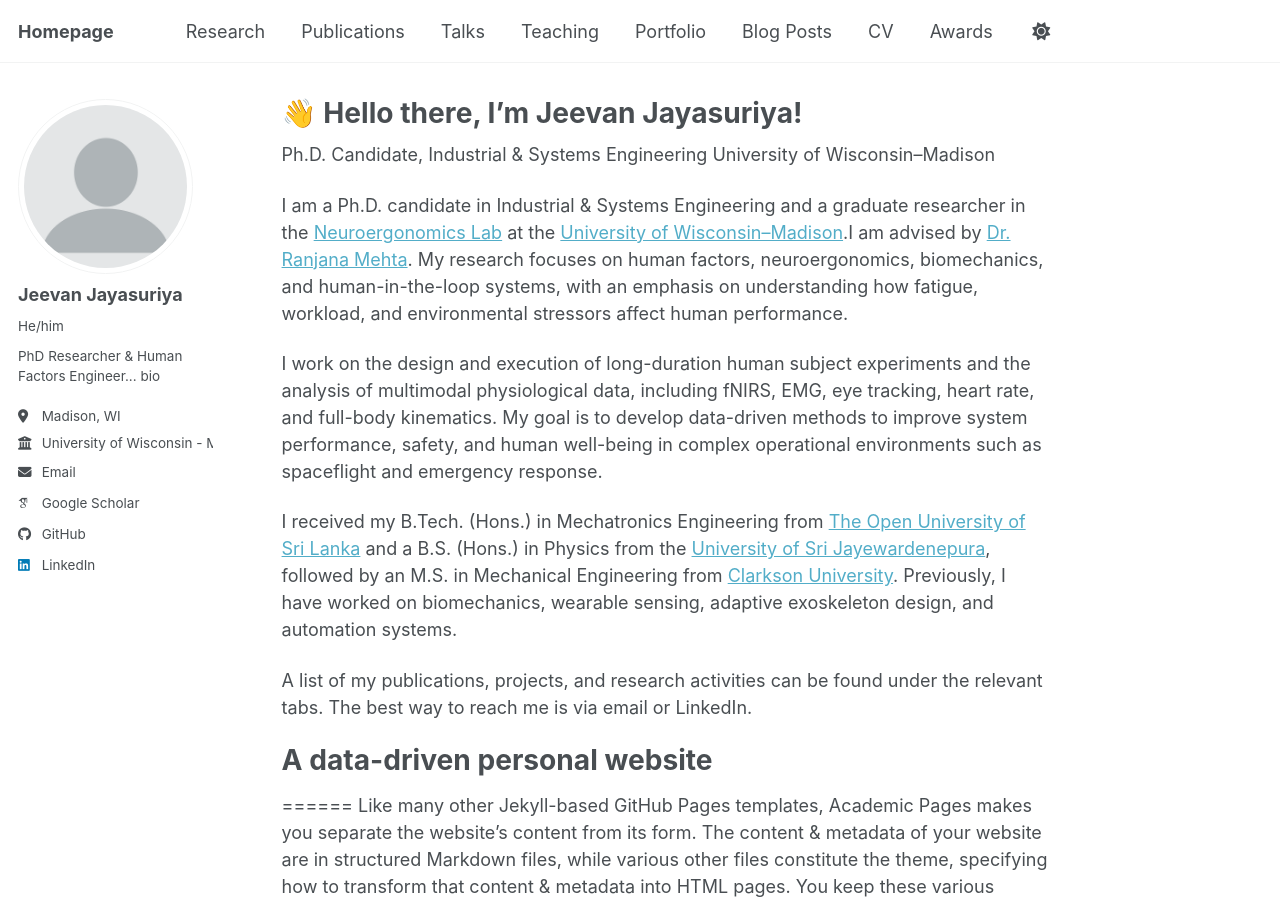
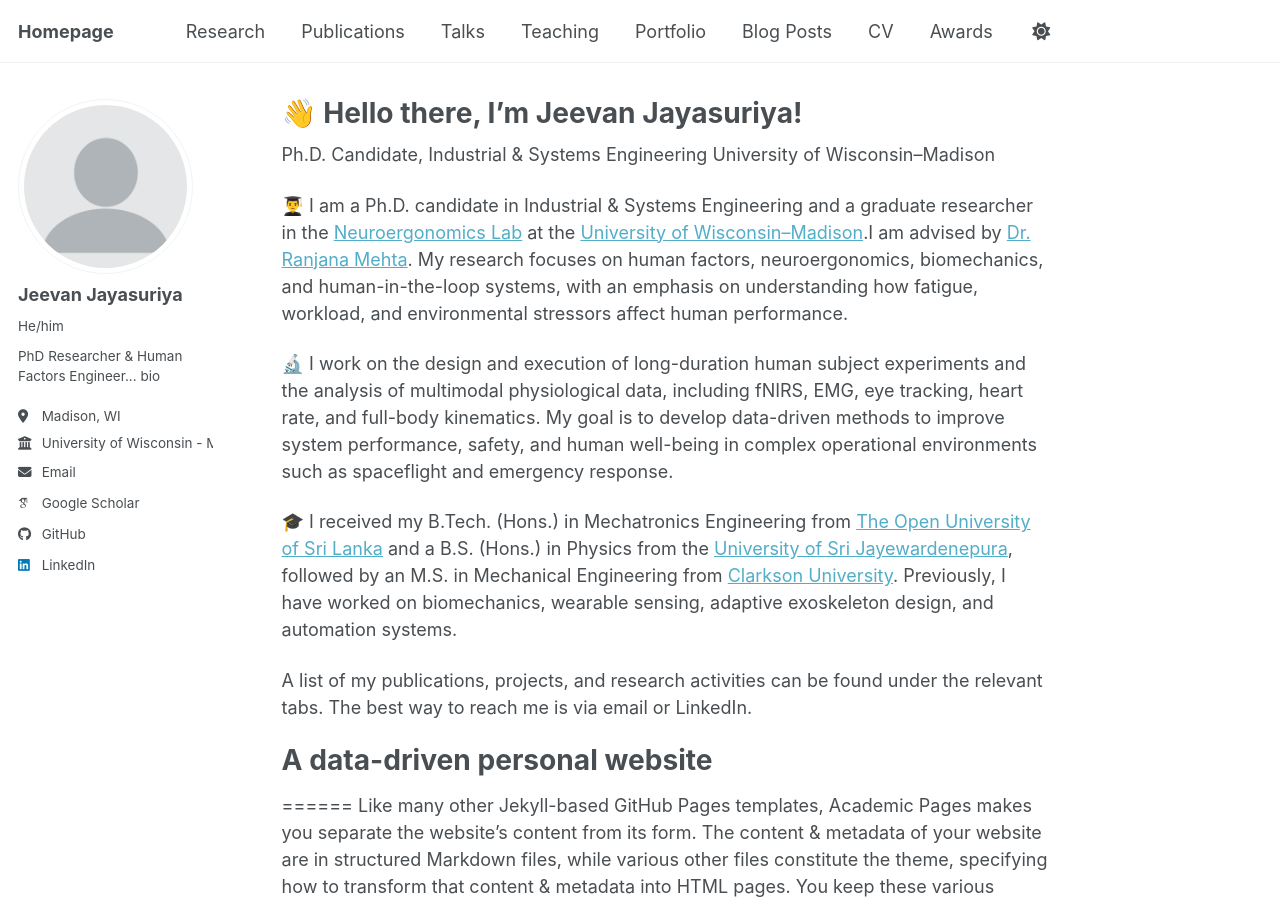
Before and after one commit to Kushi-Jj/kushi-bio.github.io, a Jekyll site: the page built from _pages/about.md, in a window 1280 px wide and 900 px high. Built offline with Jekyll 4.4.1, drawn with Linux system fonts in a browser that asks for light colours; some web fonts are replaced; a script bundle is joined from its source files by our own code; library files that are not in the unit come from our copies.

```diff
--- a/_pages/about.md
+++ b/_pages/about.md
@@ -10,11 +10,11 @@ redirect_from:
 Ph.D. Candidate, Industrial & Systems Engineering
 University of Wisconsin–Madison
 
-I am a Ph.D. candidate in Industrial & Systems Engineering and a graduate researcher in the [Neuroergonomics Lab](https://neuroergolab.org/) at the [University of Wisconsin–Madison](https://www.wisc.edu/).I am advised by [Dr. Ranjana Mehta](https://engineering.wisc.edu/directory/profile/ranjana-mehta/). My research focuses on human factors, neuroergonomics, biomechanics, and human-in-the-loop systems, with an emphasis on understanding how fatigue, workload, and environmental stressors affect human performance.
+👨‍🎓 I am a Ph.D. candidate in Industrial & Systems Engineering and a graduate researcher in the [Neuroergonomics Lab](https://neuroergolab.org/) at the [University of Wisconsin–Madison](https://www.wisc.edu/).I am advised by [Dr. Ranjana Mehta](https://engineering.wisc.edu/directory/profile/ranjana-mehta/). My research focuses on human factors, neuroergonomics, biomechanics, and human-in-the-loop systems, with an emphasis on understanding how fatigue, workload, and environmental stressors affect human performance.
 
-I work on the design and execution of long-duration human subject experiments and the analysis of multimodal physiological data, including fNIRS, EMG, eye tracking, heart rate, and full-body kinematics. My goal is to develop data-driven methods to improve system performance, safety, and human well-being in complex operational environments such as spaceflight and emergency response.
+🔬 I work on the design and execution of long-duration human subject experiments and the analysis of multimodal physiological data, including fNIRS, EMG, eye tracking, heart rate, and full-body kinematics. My goal is to develop data-driven methods to improve system performance, safety, and human well-being in complex operational environments such as spaceflight and emergency response.
 
-I received my B.Tech. (Hons.) in Mechatronics Engineering from [The Open University of Sri Lanka](https://ou.ac.lk/) and a B.S. (Hons.) in Physics from the [University of Sri Jayewardenepura](https://www.sjp.ac.lk/), followed by an M.S. in Mechanical Engineering from [Clarkson University](https://www.clarkson.edu/). Previously, I have worked on biomechanics, wearable sensing, adaptive exoskeleton design, and automation systems.
+🎓 I received my B.Tech. (Hons.) in Mechatronics Engineering from [The Open University of Sri Lanka](https://ou.ac.lk/) and a B.S. (Hons.) in Physics from the [University of Sri Jayewardenepura](https://www.sjp.ac.lk/), followed by an M.S. in Mechanical Engineering from [Clarkson University](https://www.clarkson.edu/). Previously, I have worked on biomechanics, wearable sensing, adaptive exoskeleton design, and automation systems.
 
 A list of my publications, projects, and research activities can be found under the relevant tabs. The best way to reach me is via email or LinkedIn.
 
```
